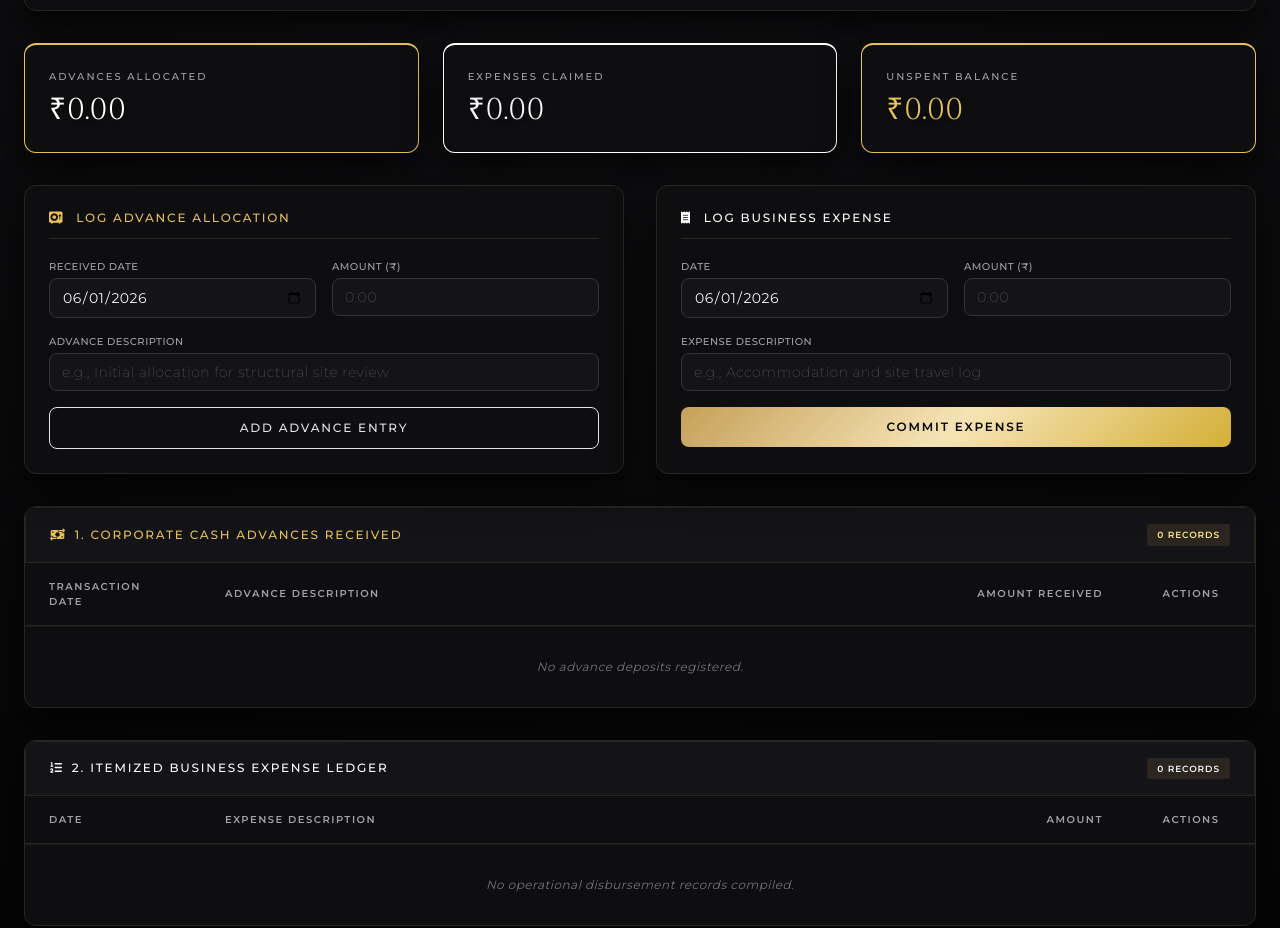
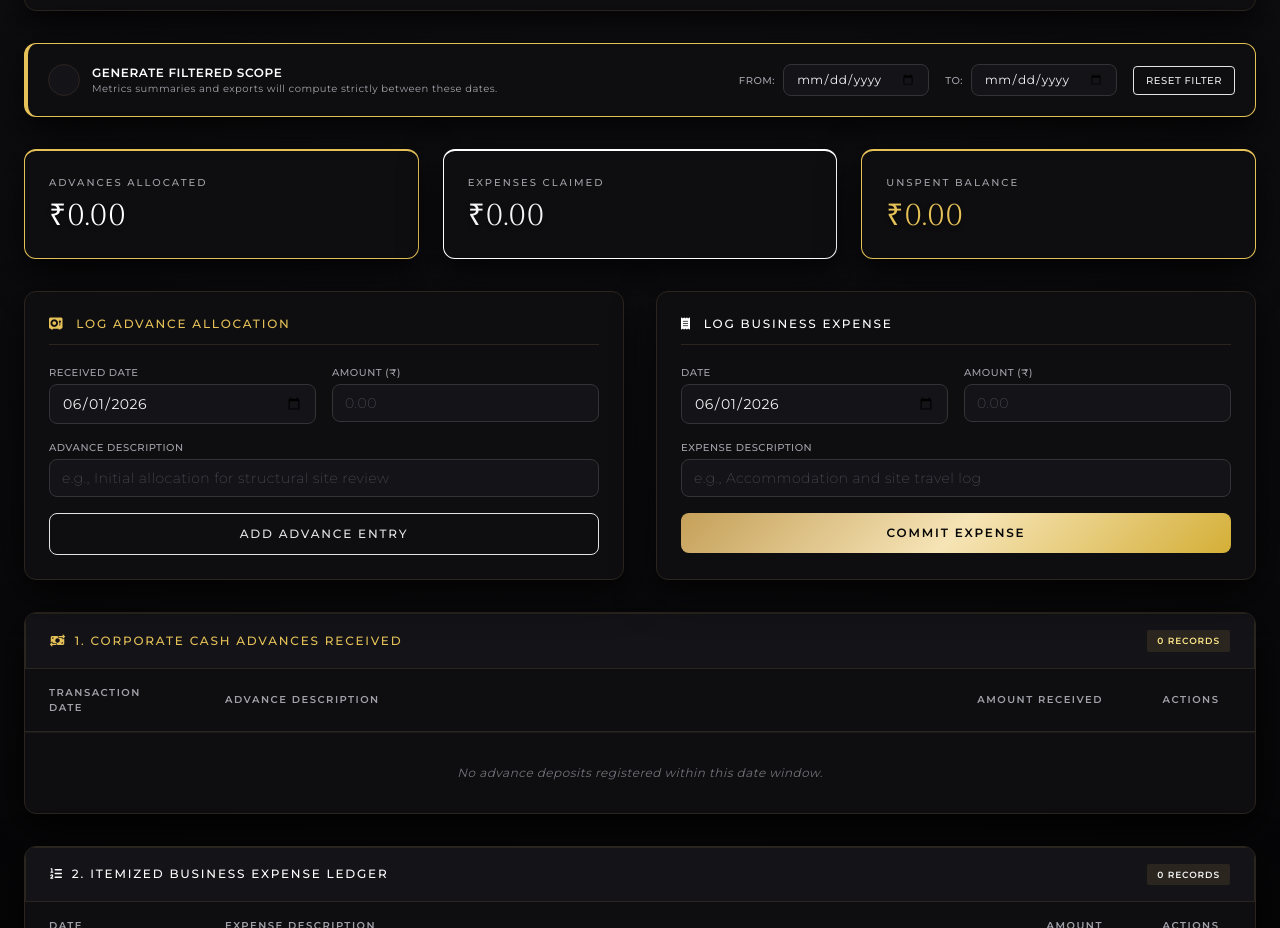
Before and after one commit to tookiran-oss/PEBX-Ledger, a plain HTML site: page index.html in a window 1280 px wide. Shown: the part 378-1306 px from the top of the page. Drawn offline with nearby package versions, Linux system fonts and the light colour scheme.

Commit message:
Update index.html
Add dynamic date filtering to ledger

```diff
--- a/index.html
+++ b/index.html
@@ -137,6 +137,7 @@
                 <div>
                     <div class="text-[10px] uppercase tracking-[0.25em] text-[#A1A1AA] font-semibold mb-2">Corporate Statement</div>
                     <h1 class="text-2xl sm:text-3xl font-light text-white tracking-wide luxury-heading uppercase">Expense Claim & Reconciliation</h1>
+                    <div id="printReportPeriod" class="text-xs font-bold uppercase tracking-wider text-black hidden print:block mt-3">Report Period: All Ledger Records</div>
                 </div>
                 <div class="flex flex-col items-start md:items-end gap-1 hidden print:flex">
                     <div class="text-2xl font-bold tracking-widest text-black luxury-heading">PEBX</div>
@@ -171,6 +172,31 @@
                 </div>
             </div>
         </header>
+
+        <div class="bg-premium-panel rounded-xl p-5 mb-8 no-print flex flex-col sm:flex-row items-center justify-between gap-4 border-l-4 border-[#E5C158]">
+            <div class="flex items-center gap-3">
+                <div class="w-8 h-8 rounded-full bg-[#141418] border border-[#2A251E] flex items-center justify-center text-premium-gold">
+                    <i class="fa-solid fa-calendar-circle-lines text-xs"></i>
+                </div>
+                <div>
+                    <h4 class="text-xs font-semibold uppercase tracking-wider text-white">Generate Filtered Scope</h4>
+                    <p class="text-[10px] text-[#A1A1AA]">Metrics summaries and exports will compute strictly between these dates.</p>
+                </div>
+            </div>
+            <div class="flex flex-wrap items-center gap-4 w-full sm:w-auto justify-end">
+                <div class="flex items-center gap-2">
+                    <span class="text-[10px] font-medium uppercase tracking-wider text-[#A1A1AA]">From:</span>
+                    <input type="date" id="filterStartDate" onchange="render()" class="rounded-lg px-3 py-1.5 text-xs focus:outline-none">
+                </div>
+                <div class="flex items-center gap-2">
+                    <span class="text-[10px] font-medium uppercase tracking-wider text-[#A1A1AA]">To:</span>
+                    <input type="date" id="filterEndDate" onchange="render()" class="rounded-lg px-3 py-1.5 text-xs focus:outline-none">
+                </div>
+                <button onclick="clearDateFilter()" class="btn-outline-white px-3 py-1.5 rounded text-[10px] font-medium uppercase tracking-wider transition-all">
+                    Reset Filter
+                </button>
+            </div>
+        </div>
 
         <div class="grid grid-cols-1 md:grid-cols-3 gap-6 mb-8">
             <div class="bg-premium-panel rounded-xl border-t-2 border-[#E5C158] p-6 print-card">
@@ -262,7 +288,7 @@
                 </table>
             </div>
             <div id="advanceEmptyState" class="p-8 text-center text-[#71717A] text-xs italic border-t border-[#1A1A1E]">
-                No advance deposits registered.
+                No advance deposits registered within this date window.
             </div>
         </div>
 
@@ -288,7 +314,7 @@
                 </table>
             </div>
             <div id="expenseEmptyState" class="p-8 text-center text-[#71717A] text-xs italic border-t border-[#1A1A1E]">
-                No operational disbursement records compiled.
+                No operational disbursement records compiled within this date window.
             </div>
         </div>
 
@@ -315,7 +341,6 @@
             if (cache) {
                 state = JSON.parse(cache);
 
-                // Backwards compatibility mapper for old structural fields
                 state.advances.forEach(a => {
                     a.isEditing = false;
                     if (a.reference && !a.description) a.description = a.reference;
@@ -342,6 +367,32 @@
             state.status = document.getElementById('metaStatus').value;
             localStorage.setItem("pebx_premium_ledger", JSON.stringify(state));
             calculateLedgerMetrics();
+        }
+
+        // --- DYNAMIC SLICING & TEMPORAL FILTER LOGIC ---
+        function getFilteredData() {
+            const start = document.getElementById('filterStartDate').value;
+            const end = document.getElementById('filterEndDate').value;
+
+            let filteredAdvances = [...state.advances];
+            let filteredExpenses = [...state.expenses];
+
+            if (start) {
+                filteredAdvances = filteredAdvances.filter(a => a.date >= start);
+                filteredExpenses = filteredExpenses.filter(e => e.date >= start);
+            }
+            if (end) {
+                filteredAdvances = filteredAdvances.filter(a => a.date <= end);
+                filteredExpenses = filteredExpenses.filter(e => e.date <= end);
+            }
+
+            return { filteredAdvances, filteredExpenses, start, end };
+        }
+
+        function clearDateFilter() {
+            document.getElementById('filterStartDate').value = "";
+            document.getElementById('filterEndDate').value = "";
+            render();
         }
 
         // --- DATA INPUT TRANSACTIONS ---
@@ -439,8 +490,10 @@
 
         // --- METRIC CALCULATORS ---
         function calculateLedgerMetrics() {
-            const totalAdvances = state.advances.reduce((acc, curr) => acc + curr.amount, 0);
-            const totalExpenses = state.expenses.reduce((acc, curr) => acc + curr.amount, 0);
+            const { filteredAdvances, filteredExpenses } = getFilteredData();
+
+            const totalAdvances = filteredAdvances.reduce((acc, curr) => acc + curr.amount, 0);
+            const totalExpenses = filteredExpenses.reduce((acc, curr) => acc + curr.amount, 0);
             const unspentBalance = totalAdvances - totalExpenses;
 
             document.getElementById('displayTotalAdvances').innerText = "₹" + totalAdvances.toLocaleString('en-IN', { minimumFractionDigits: 2, maximumFractionDigits: 2 });
@@ -457,17 +510,26 @@
 
         // --- RENDERING CORE ENGINE ---
         function render() {
+            const { filteredAdvances, filteredExpenses, start, end } = getFilteredData();
             calculateLedgerMetrics();
+
+            // Handle Print Header Context Reflection
+            const printPeriodEl = document.getElementById('printReportPeriod');
+            if (start || end) {
+                printPeriodEl.innerText = `Report Period Scope: ${start || 'Inception'} to ${end || 'Present'}`;
+            } else {
+                printPeriodEl.innerText = "Report Period: All Ledger Records";
+            }
 
             // Render Table: Advances
             const advBody = document.getElementById('advanceTableBody');
-            document.getElementById('advanceCount').innerText = state.advances.length + " Records";
-            if(state.advances.length === 0) {
+            document.getElementById('advanceCount').innerText = filteredAdvances.length + " Records";
+            if(filteredAdvances.length === 0) {
                 advBody.innerHTML = "";
                 document.getElementById('advanceEmptyState').style.display = "block";
             } else {
                 document.getElementById('advanceEmptyState').style.display = "none";
-                advBody.innerHTML = state.advances.map(a => {
+                advBody.innerHTML = filteredAdvances.map(a => {
                     if (a.isEditing) {
                         return `
                             <tr id="${a.id}" class="bg-[#141418]">
@@ -498,13 +560,13 @@
 
             // Render Table: Expenses
             const expBody = document.getElementById('expenseTableBody');
-            document.getElementById('expenseCount').innerText = state.expenses.length + " Records";
-            if(state.expenses.length === 0) {
+            document.getElementById('expenseCount').innerText = filteredExpenses.length + " Records";
+            if(filteredExpenses.length === 0) {
                 expBody.innerHTML = "";
                 document.getElementById('expenseEmptyState').style.display = "block";
             } else {
                 document.getElementById('expenseEmptyState').style.display = "none";
-                expBody.innerHTML = state.expenses.map(e => {
+                expBody.innerHTML = filteredExpenses.map(e => {
                     if (e.isEditing) {
                         return `
                             <tr id="${e.id}" class="bg-[#141418]">
@@ -543,8 +605,10 @@
 
         // --- DATA EXPORT CONTROLS ---
         function exportToExcel() {
-            if (state.advances.length === 0 && state.expenses.length === 0) {
-                alert("Data ledger is completely unpopulated.");
+            const { filteredAdvances, filteredExpenses, start, end } = getFilteredData();
+
+            if (filteredAdvances.length === 0 && filteredExpenses.length === 0) {
+                alert("The current date window selection contains no ledger records.");
                 return;
             }
 
@@ -553,24 +617,25 @@
             csv += `Claimant Name,${state.name}\n`;
             csv += `Designation,${state.designation}\n`;
             csv += `Compilation Date,${state.compilationDate}\n`;
-            csv += `Audit Status,${state.status}\n\n`;
+            csv += `Audit Status,${state.status}\n`;
+            csv += `Scoped View Window,${start || 'Inception'} to ${end || 'Present'}\n\n`;
 
             csv += "1. CORPORATE CASH ADVANCES RECEIVED\n";
             csv += "Transaction Date,Advance Description,Amount Received\n";
-            state.advances.forEach(a => {
+            filteredAdvances.forEach(a => {
                 csv += `${a.date},"${a.description.replace(/"/g, '""')}",${a.amount}\n`;
             });
 
             csv += "\n2. ITEMIZED BUSINESS EXPENSE LEDGER\n";
             csv += "Date,Expense Description,Amount\n";
-            state.expenses.forEach(e => {
+            filteredExpenses.forEach(e => {
                 csv += `${e.date},"${e.description.replace(/"/g, '""')}",${e.amount}\n`;
             });
 
             const encodedUri = encodeURI(csv);
             const link = document.createElement("a");
             link.setAttribute("href", encodedUri);
-            link.setAttribute("download", `PEBX_Financial_Statement_${state.compilationDate || 'Export'}.csv`);
+            link.setAttribute("download", `PEBX_Statement_Scope_${start || 'Start'}_to_${end || 'End'}.csv`);
             document.body.appendChild(link);
             link.click();
             document.body.removeChild(link);
```
